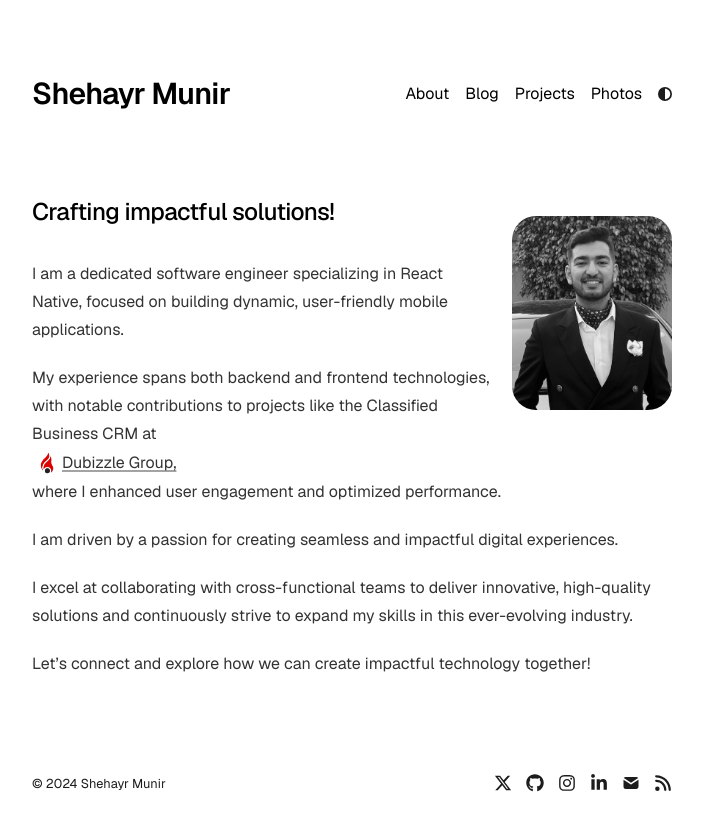
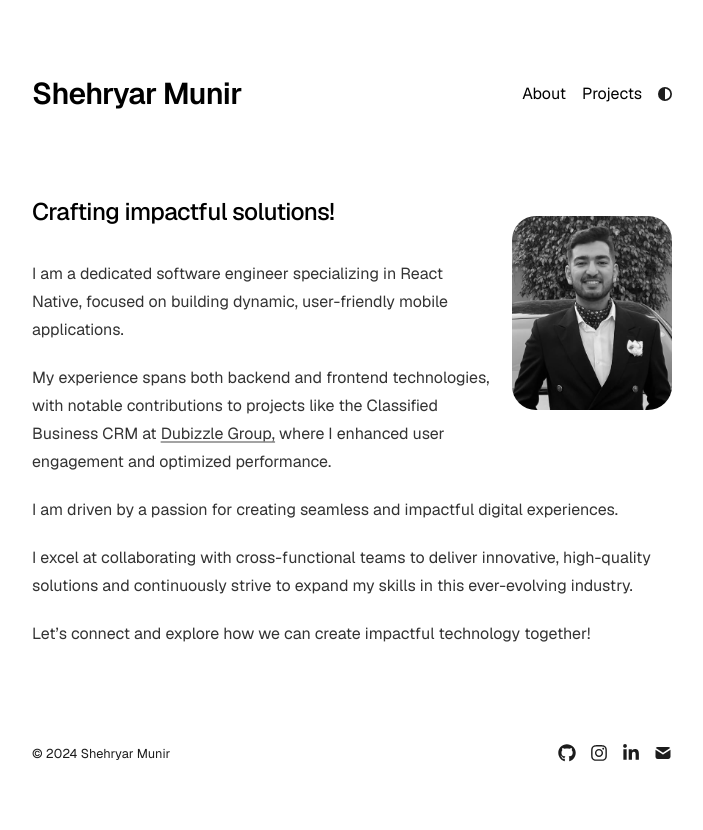
Before and after one commit to burakbinmunir/shehryar-munir-portfolio, a Next.js app: page / in a window 1280 px wide. Shown: the top 830 px of the page, without its empty margins (288-991 px from the left). Built offline with nearby package versions, Linux system fonts and the light colour scheme.

Commit message:
Adjusted Headers and Footers

```diff
--- a/app/components/footer.tsx
+++ b/app/components/footer.tsx
@@ -24,14 +24,14 @@ function SocialLink({ href, icon: Icon }) {
 function SocialLinks() {
   return (
     <div className="flex text-lg gap-3.5 float-right transition-opacity duration-300 hover:opacity-90">
-      <SocialLink href={socialLinks.twitter} icon={FaXTwitter} />
+      {/*<SocialLink href={socialLinks.twitter} icon={FaXTwitter} />*/}
       <SocialLink href={socialLinks.github} icon={FaGithub} />
       <SocialLink href={socialLinks.instagram} icon={FaInstagram} />
       <SocialLink href={socialLinks.linkedin} icon={FaLinkedinIn} />
       <SocialLink href={socialLinks.email} icon={TbMailFilled} />
-      <a href="/rss.xml" target="_self">
-        <FaRss />
-      </a>
+      {/*<a href="/rss.xml" target="_self">*/}
+      {/*  <FaRss />*/}
+      {/*</a>*/}
     </div>
   );
 }
--- a/app/components/nav.tsx
+++ b/app/components/nav.tsx
@@ -4,9 +4,9 @@ import {metaData} from "../config";
 
 const navItems = {
     "/": {name: "About"},
-    "/blog": {name: "Blog"},
+    // "/blog": {name: "Blog"},
     "/projects": {name: "Projects"},
-    "/photos": {name: "Photos"},
+    // "/photos": {name: "Photos"},
 };
 
 export function Navbar() {
--- a/app/config.ts
+++ b/app/config.ts
@@ -1,16 +1,16 @@
 export const metaData = {
-  baseUrl: "https://nextfolio-template.vercel.app/",
-  title: "Shehayr Munir",
+  baseUrl: "https://shehryar-munir-portfolio.vercel.app/",
+  title: "Shehryar Munir",
   name: "Sirius",
   ogImage: "/opengraph-image.png",
   description:
-    "A clean, fast, and lightweight portfolio template built with Next.js, Vercel, and Tailwind CSS for optimal performance.",
+    "A dedicated and versatile Software Engineer",
 };
 
 export const socialLinks = {
   twitter: "https://x.com/1tssirius",
-  github: "https://github.com/1msirius/Nextfolio",
-  instagram: "https://www.instagram.com/",
-  linkedin: "https://www.linkedin.com/",
-  email: "mailto:example@gmail.com",
+  github: "https://github.com/burakbinmunir",
+  instagram: "https://www.instagram.com/burakbinmunir",
+  linkedin: "https://www.linkedin.com/in/shehryar-munir-burakbinmunir/",
+  email: "mailto:burakbinmunir@gmail.com",
 };
--- a/app/page.tsx
+++ b/app/page.tsx
@@ -26,29 +26,20 @@ export default function Page() {
                     user-friendly mobile applications.
                 </p>
                 <p>
-                    My experience spans both backend and frontend technologies, with notable contributions to projects
+                    My experience spans both backend and frontend technologies, with notable contributions to
+                    projects
                     like
                     the Classified Business CRM at
                     {" "}
+
                     <a
                         target="_blank"
                         href="https://www.dubizzlegroup.com/"
                     >
-                        <div style={{display: "flex", alignItems: "center"}}>
-                            <Image
-                                src="/dubizzle.png"
-                                alt="Profile photo"
-                                // className="rounded-3xl bg-gray-100 block lg:mt-5 mt-0 lg:mb-5 mb-10 mx-auto sm:float-right sm:ml-5 sm:mb-5 grayscale hover:grayscale-0"
-                                unoptimized
-                                width={30}
-                                height={30}
-                                priority
-                            />
-                            {" "}
-                            Dubizzle Group,
-                        </div>
+
+                        Dubizzle Group,
                     </a>
-                    where I enhanced user engagement and optimized performance.
+                    {" "}where I enhanced user engagement and optimized performance.
                 </p>
                 <p>
                     I am driven by a passion for creating seamless and impactful digital experiences.
```
Also changed, not shown: app/components/theme-switch.tsx (+5 -6 lines).
